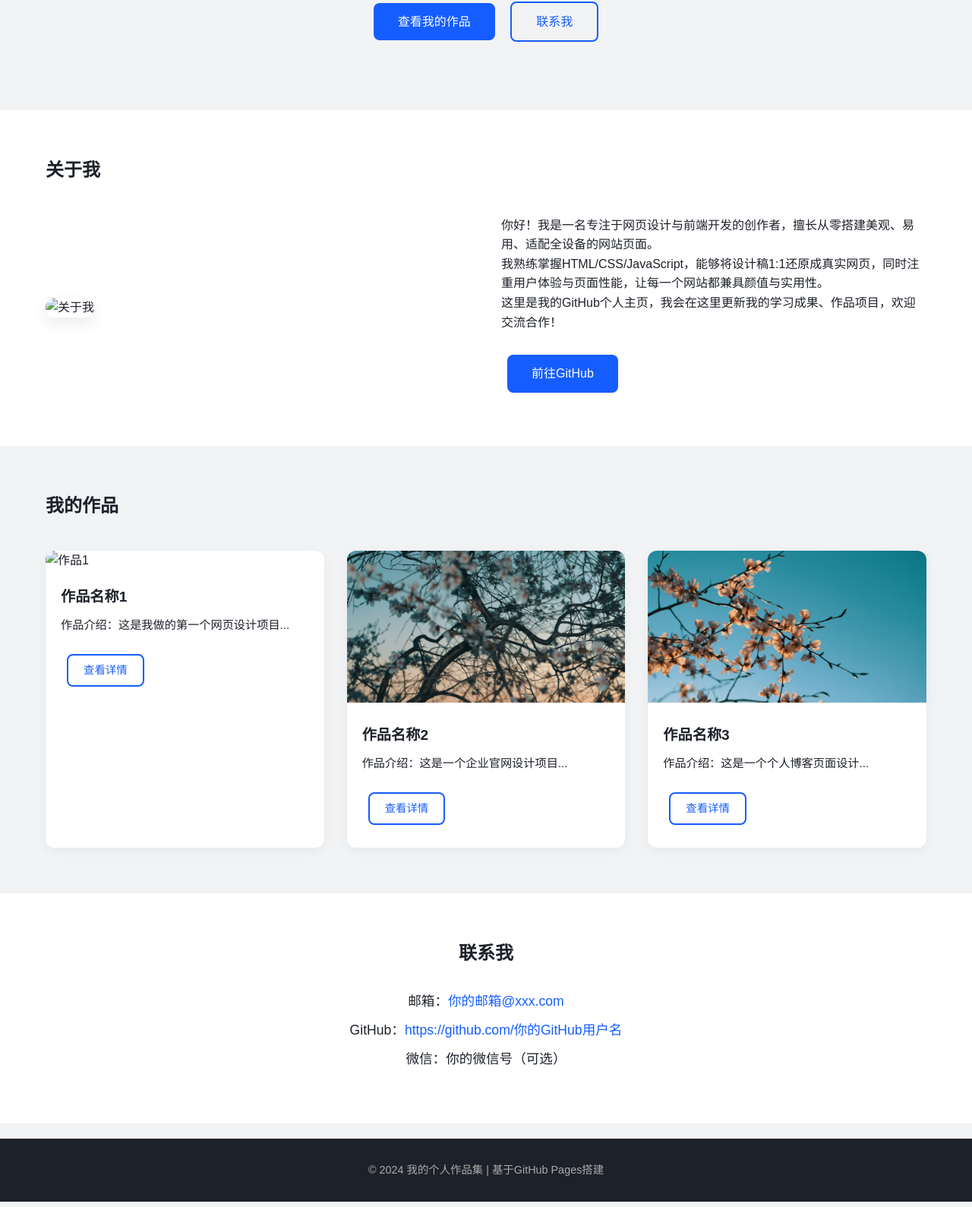
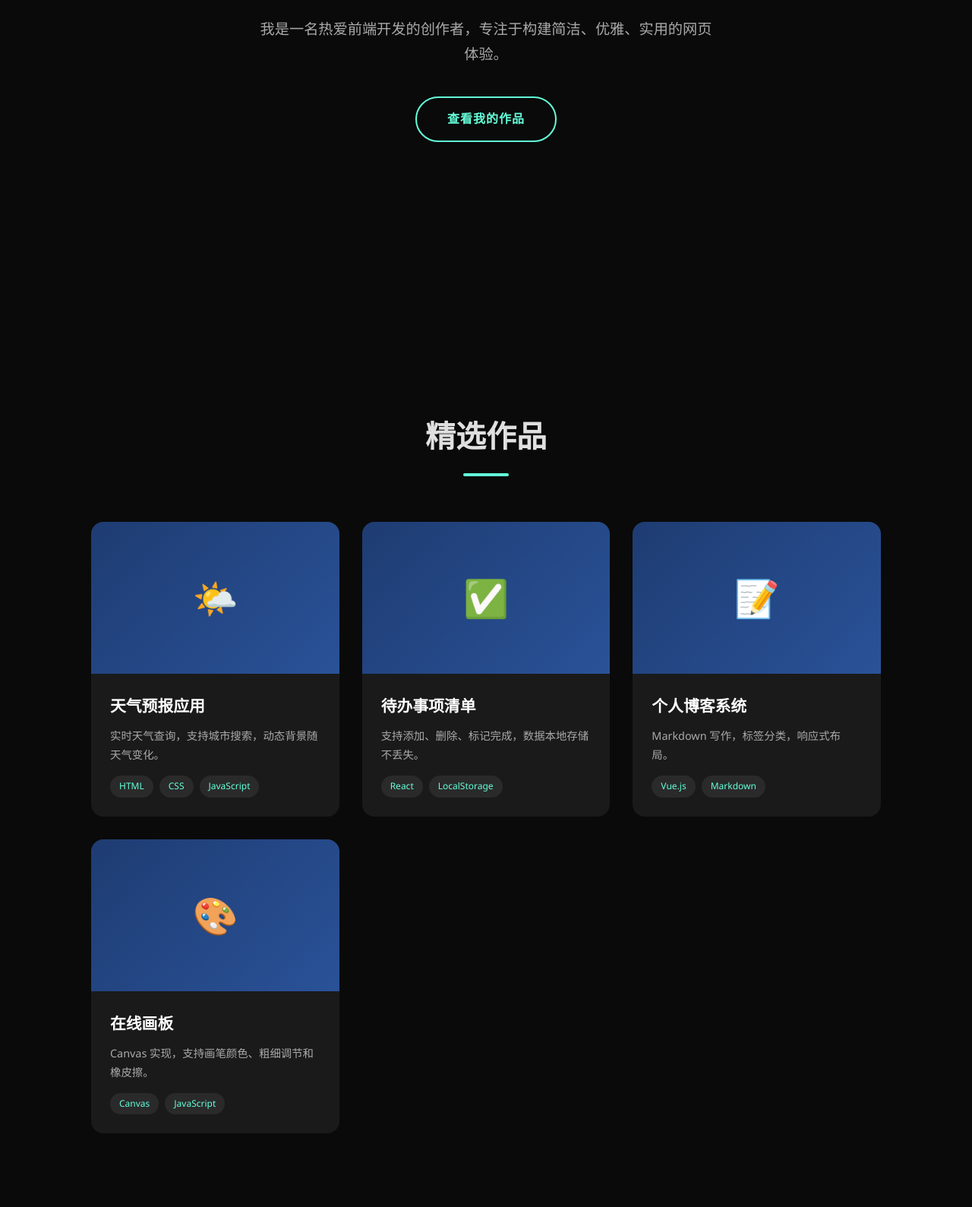
Before and after one commit to bensummer457-gif/bensummer457.github.io, a plain HTML site: page index.html in a window 1280 px wide. Shown: the part 360-1949 px from the top of the page at 76% size. Drawn offline with Linux system fonts and the light colour scheme.

Commit message:
Update index.html

```diff
--- a/index.html
+++ b/index.html
@@ -2,321 +2,529 @@
 <html lang="zh-CN">
 <head>
   <meta charset="UTF-8">
-    <!-- 必须保留：手机适配核心，删掉就会错乱 -->
   <meta name="viewport" content="width=device-width, initial-scale=1.0">
-    <title>我的个人作品集 | GitHub网页</title>
+  <title>我的作品集 - Xiao Ming</title>
+
+  <!-- ========== CSS 样式开始 ========== -->
   <style>
-        /* 全局样式重置，避免浏览器默认样式错乱 */
+    /* ---------- 1. 全局重置 ---------- */
+    /*
+      把所有元素默认自带的内外边距都清零
+      box-sizing: border-box 表示元素宽度包含内边距和边框
+      这样设置宽高更直观
+    */
     * {
       margin: 0;
       padding: 0;
       box-sizing: border-box;
     }
-        html {
-            scroll-behavior: smooth; /* 全局平滑滚动 */
+
+    /* ---------- 2. 页面基础样式 ---------- */
+    body {
+      font-family: 'Segoe UI', 'PingFang SC', 'Microsoft YaHei', sans-serif;
+      /* 系统默认字体，中文用苹方/微软雅黑 */
+      background-color: #0a0a0a;
+      /* 深黑色背景，显高级 */
+      color: #e0e0e0;
+      /* 浅灰白色文字，深色背景上不刺眼 */
+      line-height: 1.7;
+      /* 行高，让文字之间呼吸感更好 */
+      overflow-x: hidden;
+      /* 防止水平滚动条出现 */
     }
-        body {
-            font-family: "PingFang SC", "Microsoft YaHei", sans-serif;
-            background-color: #F2F3F5;
-            color: #1D2129;
-            line-height: 1.6;
+
+    /* ---------- 3. 导航栏 ---------- */
+    nav {
+      display: flex;
+      /* 弹性布局，让里面的元素水平排列 */
+      justify-content: space-between;
+      /* 两端对齐，左边放 logo，右边放菜单 */
+      align-items: center;
+      /* 垂直居中 */
+      padding: 20px 80px;
+      /* 上下20px，左右80px 的内边距 */
+      background-color: rgba(10, 10, 10, 0.9);
+      /* 半透明黑色背景 */
+      backdrop-filter: blur(10px);
+      /* 毛玻璃效果，背后的内容会被模糊 */
+      position: fixed;
+      /* 固定在屏幕顶部，滚动时不动 */
+      top: 0;
+      left: 0;
+      width: 100%;
+      /* 宽度撑满屏幕 */
+      z-index: 1000;
+      /* 层级最高，确保导航栏始终在最上面 */
     }
-        /* 容器：限制页面最大宽度，居中显示，不会在宽屏上拉太宽 */
-        .container {
+
+    /* Logo 文字样式 */
+    .logo {
+      font-size: 1.5rem;
+      /* 1.5倍根字号，约24px */
+      font-weight: 700;
+      /* 粗体 */
+      color: #64ffda;
+      /* 青绿色，点睛色 */
+      letter-spacing: 2px;
+      /* 字间距，显精致 */
+    }
+
+    /* 导航菜单容器 */
+    .nav-links {
+      display: flex;
+      list-style: none;
+      /* 去掉列表的圆点 */
+      gap: 40px;
+      /* 每个菜单项之间的间距，现代写法 */
+    }
+
+    /* 每个菜单链接 */
+    .nav-links a {
+      color: #cccccc;
+      /* 浅灰色 */
+      text-decoration: none;
+      /* 去掉下划线 */
+      font-size: 0.95rem;
+      transition: color 0.3s;
+      /* 颜色过渡动画，0.3秒 */
+    }
+
+    /* 鼠标悬停在链接上时 */
+    .nav-links a:hover {
+      color: #64ffda;
+      /* 变成青绿色 */
+    }
+
+    /* ---------- 4. 头部/Hero 区域 ---------- */
+    .hero {
+      height: 100vh;
+      /* 占满整个屏幕高度 */
+      display: flex;
+      flex-direction: column;
+      /* 垂直排列 */
+      justify-content: center;
+      /* 垂直居中 */
+      align-items: center;
+      /* 水平居中 */
+      text-align: center;
+      padding: 0 20px;
+      margin-top: 0;
+      /* 因为导航栏已fixed，不需要额外margin */
+    }
+
+    /* 大标题 */
+    .hero h1 {
+      font-size: 4rem;
+      /* 超大字号，约64px */
+      font-weight: 800;
+      margin-bottom: 20px;
+      background: linear-gradient(135deg, #64ffda, #48c6ef);
+      /* 渐变色：从青绿到天蓝 */
+      -webkit-background-clip: text;
+      /* 背景只应用到文字上 */
+      -webkit-text-fill-color: transparent;
+      /* 文字本身透明，露出背景渐变 */
+      background-clip: text;
+    }
+
+    /* 副标题 */
+    .hero p {
+      font-size: 1.2rem;
+      color: #aaaaaa;
+      max-width: 600px;
+      /* 最大宽度，防止文字太长不美观 */
+      margin-bottom: 40px;
+    }
+
+    /* CTA 按钮 */
+    .btn {
+      display: inline-block;
+      padding: 14px 40px;
+      border: 2px solid #64ffda;
+      color: #64ffda;
+      text-decoration: none;
+      border-radius: 50px;
+      /* 胶囊形状 */
+      font-weight: 600;
+      letter-spacing: 1px;
+      transition: all 0.3s;
+      /* 所有属性变化都过渡 */
+    }
+
+    /* 按钮悬停效果 */
+    .btn:hover {
+      background-color: rgba(100, 255, 218, 0.1);
+      /* 半透明青绿背景 */
+      box-shadow: 0 0 20px rgba(100, 255, 218, 0.3);
+      /* 发光效果 */
+    }
+
+    /* ---------- 5. 作品集网格 ---------- */
+    .section {
+      padding: 100px 80px;
+      /* 上下100px，左右80px */
       max-width: 1200px;
       margin: 0 auto;
-            padding: 0 20px;
-        }
-        /* 导航栏样式 */
-        nav {
-            background-color: white;
-            box-shadow: 0 2px 10px rgba(0,0,0,0.05);
-            position: sticky;
-            top: 0;
-            z-index: 999; /* 永远在最上层，不会被其他内容盖住 */
-        }
-        .nav-content {
-            display: flex;
-            justify-content: space-between;
-            align-items: center;
-            padding: 15px 0;
-        }
-        .logo {
-            font-size: 1.5rem;
-            font-weight: 700;
-            color: #165DFF;
-            text-decoration: none;
-        }
-        .nav-links {
-            display: flex;
-            gap: 30px;
-            list-style: none;
-        }
-        .nav-links a {
-            color: #1D2129;
-            text-decoration: none;
-            font-weight: 500;
-            transition: color 0.3s ease;
-        }
-        .nav-links a:hover {
-            color: #165DFF;
-        }
-        /* 手机端导航适配：屏幕小于768px时隐藏导航链接，新手可先保留，进阶再做汉堡菜单 */
-        @media (max-width: 768px) {
-            .nav-links {
-                gap: 15px;
-                font-size: 0.9rem;
-            }
+      /* 居中 */
     }
 
-        /* 首屏Hero区：用户打开网站第一眼看到的区域 */
-        .hero {
-            padding: 80px 0;
+    /* 章节标题 */
+    .section-title {
+      font-size: 2.5rem;
+      font-weight: 700;
+      margin-bottom: 60px;
       text-align: center;
-        }
-        .hero-avatar {
-            width: 120px;
-            height: 120px;
-            border-radius: 50%;
-            object-fit: cover;
-            margin: 0 auto 30px;
-            border: 4px solid white;
-            box-shadow: 0 4px 15px rgba(0,0,0,0.1);
-        }
-        .hero h1 {
-            margin-bottom: 20px;
-        }
-        .hero p {
-            max-width: 600px;
-            margin: 0 auto 30px;
+      position: relative;
     }
 
-        /* 按钮样式 */
-        .btn {
-            display: inline-block;
-            padding: 12px 32px;
-            background-color: #165DFF;
-            color: white;
-            text-decoration: none;
-            border-radius: 8px;
-            font-weight: 500;
-            margin: 10px 8px;
-            transition: all 0.3s ease;
-        }
-        .btn:hover {
-            background-color: #0E42C9;
-            transform: translateY(-2px);
-            box-shadow: 0 4px 12px rgba(22, 93, 255, 0.2);
-        }
-        .btn-outline {
-            background-color: transparent;
-            color: #165DFF;
-            border: 2px solid #165DFF;
-        }
-        .btn-outline:hover {
-            background-color: #165DFF;
-            color: white;
+    /* 标题下方的装饰线 */
+    .section-title::after {
+      content: '';
+      /* 伪元素必须有content */
+      display: block;
+      width: 60px;
+      height: 4px;
+      background: #64ffda;
+      margin: 15px auto 0;
+      border-radius: 2px;
     }
 
-        /* 关于我模块 */
-        .about {
-            padding: 60px 0;
-            background-color: white;
-        }
-        .about-content {
+    /* 作品卡片网格 */
+    .projects-grid {
       display: grid;
-            grid-template-columns: 1fr 1fr;
-            gap: 40px;
-            align-items: center;
-            margin-top: 40px;
-        }
-        .about-img img {
-            width: 100%;
-            border-radius: 12px;
-            box-shadow: 0 8px 20px rgba(0,0,0,0.08);
-        }
-        /* 手机端适配：屏幕小于768px时，变成单列布局 */
-        @media (max-width: 768px) {
-            .about-content {
-                grid-template-columns: 1fr;
-            }
+      grid-template-columns: repeat(auto-fit, minmax(300px, 1fr));
+      /*
+        自适应列数：
+        auto-fit: 自动填充列
+        minmax(300px, 1fr): 每列最小300px，最大平均分配
+        这意味着屏幕宽时显示3列，窄时自动变2列或1列
+      */
+      gap: 30px;
+      /* 卡片间距 */
     }
 
-        /* 作品集网格模块 */
-        .portfolio {
-            padding: 60px 0;
+    /* 单个作品卡片 */
+    .project-card {
+      background: #1a1a1a;
+      /* 深灰色卡片背景 */
+      border-radius: 16px;
+      /* 大圆角 */
+      overflow: hidden;
+      /* 让圆角也能裁剪内部图片 */
+      transition: transform 0.3s, box-shadow 0.3s;
+      cursor: pointer;
+      /* 鼠标变手型，暗示可点击 */
     }
-        .portfolio-grid {
-            display: grid;
-            grid-template-columns: repeat(auto-fit, minmax(300px, 1fr));
-            gap: 30px;
-            margin-top: 40px;
+
+    /* 卡片悬停：上浮 + 阴影 */
+    .project-card:hover {
+      transform: translateY(-10px);
+      /* 向上移动10px */
+      box-shadow: 0 20px 40px rgba(0, 0, 0, 0.5);
+      /* 大阴影 */
     }
-        .portfolio-card {
-            background-color: white;
-            border-radius: 12px;
-            overflow: hidden;
-            box-shadow: 0 4px 15px rgba(0,0,0,0.05);
-            transition: transform 0.3s ease;
-        }
-        .portfolio-card:hover {
-            transform: translateY(-5px);
-        }
-        .portfolio-card img {
+
+    /* 卡片封面图区域 */
+    .project-image {
       width: 100%;
       height: 200px;
-            object-fit: cover;
+      background: linear-gradient(135deg, #1e3c72, #2a5298);
+      /* 用渐变色作为占位图 */
+      display: flex;
+      align-items: center;
+      justify-content: center;
+      font-size: 3rem;
+      /* emoji 作为占位图标 */;
     }
-        .card-content {
-            padding: 20px;
+
+    /* 卡片文字区域 */
+    .project-info {
+      padding: 25px;
     }
-        .card-content h3 {
-            font-size: 1.2rem;
+
+    .project-info h3 {
+      font-size: 1.3rem;
       margin-bottom: 10px;
-            color: #1D2129;
+      color: #ffffff;
     }
-        .card-content p {
-            font-size: 0.95rem;
+
+    .project-info p {
+      font-size: 0.9rem;
+      color: #aaaaaa;
       margin-bottom: 15px;
     }
 
-        /* 联系方式模块 */
-        .contact {
-            padding: 60px 0;
-            background-color: white;
+    /* 技术标签容器 */
+    .tags {
+      display: flex;
+      flex-wrap: wrap;
+      gap: 8px;
+    }
+
+    /* 单个标签 */
+    .tag {
+      background: #2a2a2a;
+      color: #64ffda;
+      padding: 4px 12px;
+      border-radius: 20px;
+      /* 胶囊形状 */
+      font-size: 0.75rem;
+      font-weight: 500;
+    }
+
+    /* ---------- 6. 关于我 ---------- */
+    .about-content {
+      display: flex;
+      gap: 60px;
+      align-items: center;
+      /* 垂直居中 */;
+    }
+
+    /* 头像占位图 */
+    .avatar {
+      width: 180px;
+      height: 180px;
+      border-radius: 50%;
+      /* 圆形 */
+      background: linear-gradient(135deg, #64ffda, #48c6ef);
+      flex-shrink: 0;
+      /* 不会被压缩 */;
+    }
+
+    .about-text h3 {
+      font-size: 1.8rem;
+      margin-bottom: 20px;
+    }
+
+    .about-text p {
+      color: #bbbbbb;
+      margin-bottom: 20px;
+      max-width: 500px;
+    }
+
+    /* ---------- 7. 联系表单 ---------- */
+    .contact-form {
+      max-width: 600px;
+      margin: 0 auto;
+      display: flex;
+      flex-direction: column;
+      gap: 20px;
+    }
+
+    .contact-form input,
+    .contact-form textarea {
+      padding: 15px 20px;
+      background: #1a1a1a;
+      border: 1px solid #333;
+      border-radius: 10px;
+      color: #e0e0e0;
+      font-size: 1rem;
+      font-family: inherit;
+      /* 继承body字体 */
+      transition: border-color 0.3s;
+    }
+
+    /* 输入框获得焦点时边框亮起 */
+    .contact-form input:focus,
+    .contact-form textarea:focus {
+      outline: none;
+      border-color: #64ffda;
+    }
+
+    .contact-form textarea {
+      height: 150px;
+      resize: vertical;
+      /* 只能垂直拉伸 */
+    }
+
+    /* 提交按钮 */
+    .submit-btn {
+      padding: 15px 40px;
+      background: transparent;
+      border: 2px solid #64ffda;
+      color: #64ffda;
+      font-size: 1rem;
+      border-radius: 50px;
+      cursor: pointer;
+      font-weight: 600;
+      transition: all 0.3s;
+      align-self: flex-start;
+      /* 不拉伸，靠左 */;
+    }
+
+    .submit-btn:hover {
+      background: rgba(100, 255, 218, 0.1);
+      box-shadow: 0 0 20px rgba(100, 255, 218, 0.3);
+    }
+
+    /* ---------- 8. 页脚 ---------- */
+    footer {
+      text-align: center;
+      padding: 30px;
+      border-top: 1px solid #222;
+      /* 顶部细线 */
+      color: #777;
+      font-size: 0.85rem;
+    }
+
+    /* ---------- 9. 响应式适配（手机） ---------- */
+    /* 当屏幕宽度 ≤ 768px 时生效 */
+    @media (max-width: 768px) {
+      nav {
+        padding: 15px 20px;
+        /* 缩小导航栏内边距 */;
+      }
+
+      .nav-links {
+        gap: 20px;
+        /* 菜单间距缩小 */;
+      }
+
+      .hero h1 {
+        font-size: 2.5rem;
+        /* 标题在手机上缩小 */;
+      }
+
+      .section {
+        padding: 60px 20px;
+        /* 章节内边距缩小 */;
+      }
+
+      .about-content {
+        flex-direction: column;
+        /* 改为垂直排列 */
         text-align: center;
       }
-        .contact-info {
-            max-width: 600px;
-            margin: 30px auto 0;
+
+      .submit-btn {
+        align-self: stretch;
+        /* 按钮撑满宽度 */;
       }
-        .contact-info p {
-            font-size: 1.1rem;
-            margin: 10px 0;
-        }
-        .contact-info a {
-            color: #165DFF;
-            text-decoration: none;
-        }
-
-        /* 页脚模块 */
-        footer {
-            background-color: #1D2129;
-            color: white;
-            text-align: center;
-            padding: 30px 0;
-            margin-top: 20px;
-        }
-        footer p {
-            color: #aaa;
-            font-size: 0.9rem;
     }
   </style>
+  <!-- ========== CSS 样式结束 ========== -->
 </head>
+
 <body>
-    <!-- 导航栏：点击可跳转到对应模块 -->
+  <!-- ==================== 导航栏 ==================== -->
   <nav>
-        <div class="container">
-            <div class="nav-content">
-                <a href="#" class="logo">我的作品集</a>
+    <div class="logo">XM.</div>
+    <!-- logo，点号显设计感 -->
     <ul class="nav-links">
-                    <li><a href="#hero">首页</a></li>
-                    <li><a href="#about">关于我</a></li>
-                    <li><a href="#portfolio">作品</a></li>
-                    <li><a href="#contact">联系</a></li>
+      <li><a href=" ">首页</a ></li>
+      <li><a href="#projects">作品</a ></li>
+      <li><a href="#about">关于</a ></li>
+      <li><a href="#contact">联系</a ></li>
     </ul>
+  </nav>
+
+  <!-- ==================== Hero 头部 ==================== -->
+  <section id="home" class="hero">
+    <h1>创造有意义的作品</h1>
+    <!-- 渐变文字大标题 -->
+    <p>我是一名热爱前端开发的创作者，专注于构建简洁、优雅、实用的网页体验。</p >
+    <a href="#projects" class="btn">查看我的作品</a >
+    <!-- CTA按钮，点击跳转到作品区 -->
+  </section>
+
+  <!-- ==================== 作品集 ==================== -->
+  <section id="projects" class="section">
+    <h2 class="section-title">精选作品</h2>
+    <!-- h2 标题，下方有装饰线 -->
+    <div class="projects-grid">
+
+      <!-- 作品卡片 1 -->
+      <div class="project-card">
+        <div class="project-image">🌤️</div>
+        <!-- 表情符号做占位图 -->
+        <div class="project-info">
+          <h3>天气预报应用</h3>
+          <p>实时天气查询，支持城市搜索，动态背景随天气变化。</p >
+          <div class="tags">
+            <span class="tag">HTML</span>
+            <span class="tag">CSS</span>
+            <span class="tag">JavaScript</span>
           </div>
         </div>
-    </nav>
+      </div>
 
-    <!-- 首屏Hero区 -->
-    <section class="hero" id="hero">
-        <div class="container">
-            <!-- 替换成你自己的头像图片路径 -->
-            <img src="图片/project_cover_1.jpg" alt="我的头像" class="hero-avatar">
-            <h1>你好，我是XXX</h1>
-            <p>一名网页设计爱好者/UI设计师/前端开发，这里是我的个人作品集，记录我的学习与作品</p>
-            <div>
-                <a href="#portfolio" class="btn">查看我的作品</a>
-                <a href="#contact" class="btn btn-outline">联系我</a>
+      <!-- 作品卡片 2 -->
+      <div class="project-card">
+        <div class="project-image">✅</div>
+        <div class="project-info">
+          <h3>待办事项清单</h3>
+          <p>支持添加、删除、标记完成，数据本地存储不丢失。</p >
+          <div class="tags">
+            <span class="tag">React</span>
+            <span class="tag">LocalStorage</span>
+          </div>
+        </div>
+      </div>
+
+      <!-- 作品卡片 3 -->
+      <div class="project-card">
+        <div class="project-image">📝</div>
+        <div class="project-info">
+          <h3>个人博客系统</h3>
+          <p>Markdown 写作，标签分类，响应式布局。</p >
+          <div class="tags">
+            <span class="tag">Vue.js</span>
+            <span class="tag">Markdown</span>
+          </div>
+        </div>
+      </div>
+
+      <!-- 作品卡片 4 -->
+      <div class="project-card">
+        <div class="project-image">🎨</div>
+        <div class="project-info">
+          <h3>在线画板</h3>
+          <p>Canvas 实现，支持画笔颜色、粗细调节和橡皮擦。</p >
+          <div class="tags">
+            <span class="tag">Canvas</span>
+            <span class="tag">JavaScript</span>
+          </div>
+        </div>
+      </div>
+
+    </div>
+  </section>
+
+  <!-- ==================== 关于我 ==================== -->
+  <section id="about" class="section">
+    <h2 class="section-title">关于我</h2>
+    <div class="about-content">
+      <div class="avatar"></div>
+      <!-- 渐变色圆形头像占位 -->
+      <div class="about-text">
+        <h3>你好，我是小明</h3>
+        <p>
+          一名前端开发爱好者，擅长将设计稿转化为流畅的网页体验。
+          我相信好的代码应该像好的文章一样——清晰、简洁、有力量。
+        </p >
+        <p>
+          技术栈：HTML / CSS / JavaScript / React / Vue.js
+        </p >
       </div>
     </div>
   </section>
 
-    <!-- 关于我模块 -->
-    <section class="about" id="about">
-        <div class="container">
-            <h2>关于我</h2>
-            <div class="about-content">
-                <div class="about-img">
-                    <!-- 替换成你自己的图片路径 -->
-                    <img src="图片/project_cover_1.jpg" alt="关于我">
-                </div>
-                <div class="about-text">
-                    <p>你好！我是一名专注于网页设计与前端开发的创作者，擅长从零搭建美观、易用、适配全设备的网站页面。</p>
-                    <p>我熟练掌握HTML/CSS/JavaScript，能够将设计稿1:1还原成真实网页，同时注重用户体验与页面性能，让每一个网站都兼具颜值与实用性。</p>
-                    <p>这里是我的GitHub个人主页，我会在这里更新我的学习成果、作品项目，欢迎交流合作！</p>
-                    <div style="margin-top: 20px;">
-                        <a href="https://github.com/你的GitHub用户名" target="_blank" class="btn">前往GitHub</a>
-                    </div>
-                </div>
-            </div>
-        </div>
+  <!-- ==================== 联系我 ==================== -->
+  <section id="contact" class="section">
+    <h2 class="section-title">联系我</h2>
+    <form class="contact-form">
+      <!-- 表单不会真正提交，只是演示 -->
+      <input type="text" placeholder="你的名字" required>
+      <!-- placeholder 是占位提示文字 -->
+      <input type="email" placeholder="你的邮箱" required>
+      <textarea placeholder="写下你想说的话..."></textarea>
+      <button type="submit" class="submit-btn">发送消息</button>
+    </form>
   </section>
 
-    <!-- 作品集网格模块 -->
-<section class="portfolio" id="portfolio">
-    <div class="container">
-        <h2>我的作品</h2>
-        <div class="portfolio-grid">
-            <!-- 作品卡片1，可复制多个卡片添加更多作品 -->
-            <div class="portfolio-card">
-                <img src="图片/project_cover_1.jpg" alt="作品1">
-                <div class="card-content">
-                    <h3>作品名称1</h3>
-                    <p>作品介绍：这是我做的第一个网页设计项目...</p>
-                    <a href="#" target="_blank" class="btn btn-outline" style="padding: 8px 20px; font-size: 0.9rem;">查看详情</a>
-                </div>
-            </div>
-            <!-- 作品卡片2 -->
-            <div class="portfolio-card">
-                <img src="images/project_cover_2.jpg" alt="作品2">
-                <div class="card-content">
-                    <h3>作品名称2</h3>
-                    <p>作品介绍：这是一个企业官网设计项目...</p>
-                    <a href="#" target="_blank" class="btn btn-outline" style="padding: 8px 20px; font-size: 0.9rem;">查看详情</a>
-                </div>
-            </div>
-            <!-- 作品卡片3 -->
-            <div class="portfolio-card">
-                <img src="images/project_cover_3.jpg" alt="作品3">
-                <div class="card-content">
-                    <h3>作品名称3</h3>
-                    <p>作品介绍：这是一个个人博客页面设计...</p>
-                    <a href="#" target="_blank" class="btn btn-outline" style="padding: 8px 20px; font-size: 0.9rem;">查看详情</a>
-                </div>
-            </div>
-        </div>
-    </div>
-</section>
-
-    <!-- 联系方式模块 -->
-    <section class="contact" id="contact">
-        <div class="container">
-            <h2>联系我</h2>
-            <div class="contact-info">
-                <p>邮箱：<a href="mailto:你的邮箱@xxx.com">你的邮箱@xxx.com</a></p>
-                <p>GitHub：<a href="https://github.com/你的GitHub用户名" target="_blank">https://github.com/你的GitHub用户名</a></p>
-                <p>微信：你的微信号（可选）</p>
-            </div>
-        </div>
-    </section>
-
-    <!-- 页脚 -->
+  <!-- ==================== 页脚 ==================== -->
   <footer>
-        <div class="container">
-            <p>© 2024 我的个人作品集 | 基于GitHub Pages搭建</p>
-        </div>
+    <p>© 2026 Xiao Ming. All rights reserved.</p >
   </footer>
 </body>
 </html>
```
Lines whose indentation alone changed are shown as unchanged.
